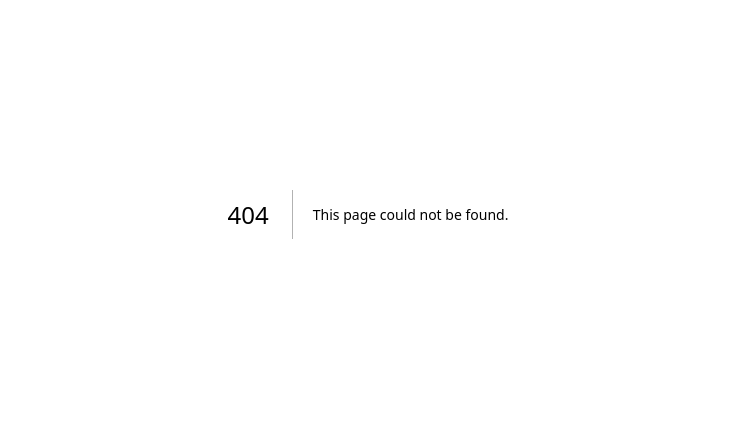
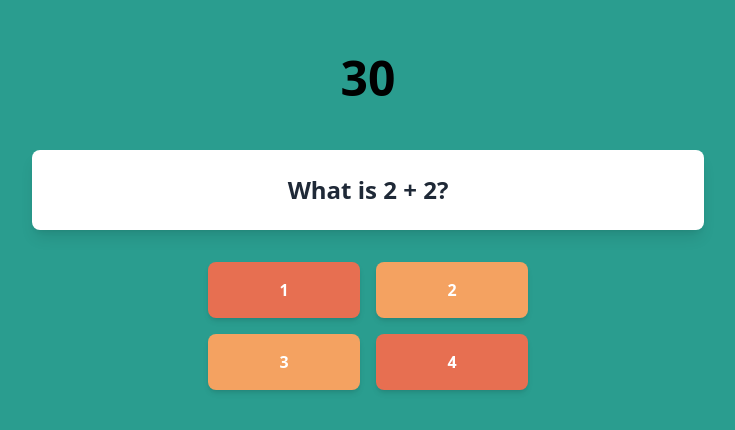
Before and after one commit to rokvaz/TesTux, a Next.js app in the folder frontend/: page /quiz in a window 1280 px wide. Before the commit this address had no page. Shown: the part 186-616 px from the top of the page, without its empty margins (272-1007 px from the left). Built offline with nearby package versions, Linux system fonts and the light colour scheme.

Commit message:
Create quiz page with layout

```diff
--- /dev/null
+++ b/frontend/src/pages/quiz.tsx
@@ -0,0 +1,33 @@
+import '../app/globals.css';
+
+export default function Quiz() {
+  return (
+    <div className="bg-custom-aqua min-h-screen flex flex-col items-center justify-center">
+      {/* Timer at the top */}
+      <div className="text-5xl font-bold mb-8 p-4">
+        30
+      </div>
+
+      {/* Question section */}
+      <div className="bg-white p-6 rounded-lg shadow-lg max-w-2xl w-full mb-8 text-center">
+        <h2 className="text-2xl font-bold text-gray-800">What is 2 + 2?</h2>
+      </div>
+
+      {/* Answer buttons in a 2x2 grid */}
+      <div className="grid grid-cols-2 gap-4 max-w-xs w-full">
+        <button className="bg-custom-brown p-4 text-white font-bold rounded-lg shadow-md transform transition duration-150 ease-in-out hover:scale-105 active:scale-90">
+          1
+        </button>
+        <button className="bg-custom-orange p-4 text-white font-bold rounded-lg shadow-md transform transition duration-150 ease-in-out hover:scale-105 active:scale-90">
+          2
+        </button>
+        <button className="bg-custom-orange p-4 text-white font-bold rounded-lg shadow-md transform transition duration-150 ease-in-out hover:scale-105 active:scale-90">
+          3
+        </button>
+        <button className="bg-custom-brown p-4 text-white font-bold rounded-lg shadow-md transform transition duration-150 ease-in-out hover:scale-105 active:scale-90">
+          4
+        </button>
+      </div>
+    </div>
+  );
+}
--- a/frontend/tailwind.config.ts
+++ b/frontend/tailwind.config.ts
@@ -13,6 +13,13 @@ const config: Config = {
         "gradient-conic":
           "conic-gradient(from 180deg at 50% 50%, var(--tw-gradient-stops))",
       },
+      colors: {
+        'custom-brown': '#e76f51',
+        'custom-orange': '#f4a261',
+        'custom-yellow': '#e9c46a',
+        'custom-aqua': '#2a9d8f',
+        'custom-darkgreen': '#264653',
+      },
     },
   },
   plugins: [],
```
Also changed, not shown: 1 other file (tests, documents, lock files or other folders).
